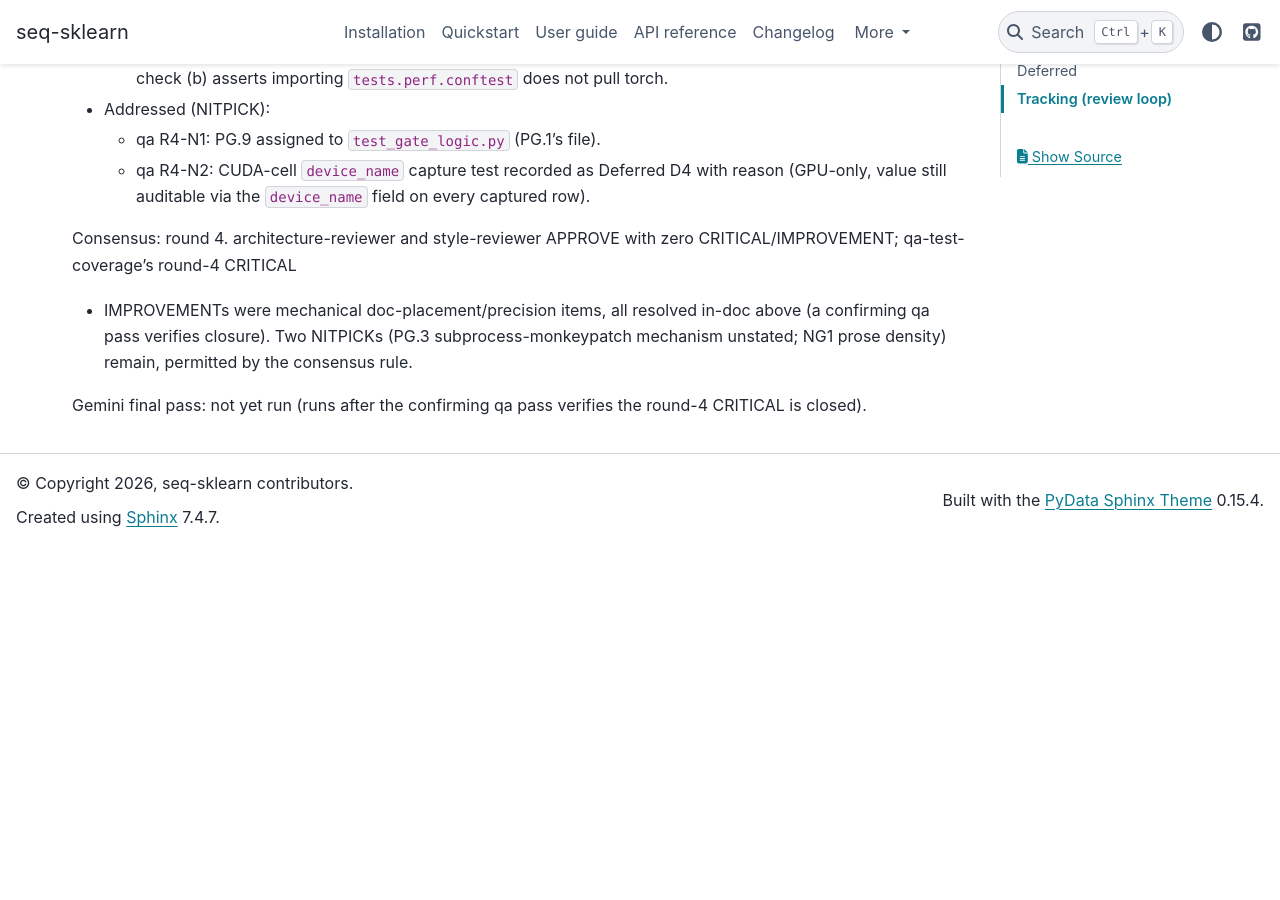
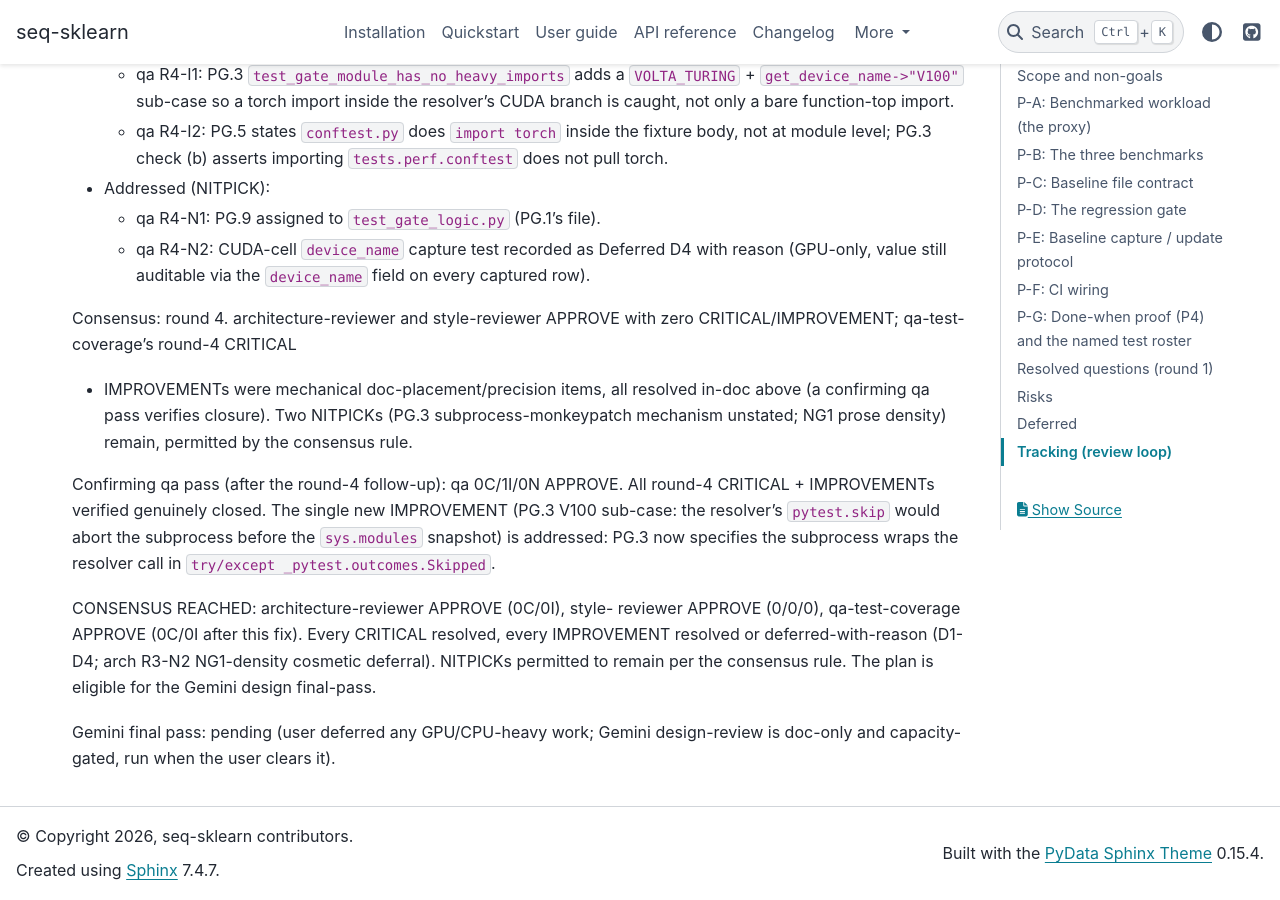
Before and after one commit to switch527/seq-sklearn, a Sphinx documentation site: the page built from docs/phase11_perf_baselines.md, in a window 1280 px wide and 900 px high, scrolled down 12281 px. Built offline with Sphinx 7.4.7 and the PyData theme 0.15.4, drawn with Linux system fonts in a browser that asks for light colours; before the commit the page ends 12827 px from its top, so only the background shows below that; some of the changed text lies outside the part shown.

Commit message:
docs(phase11): design-review CONSENSUS reached (qa confirming APPROVE)
Confirming qa pass: 0C/1I APPROVE. The one IMPROVEMENT (PG.3 V100
sub-case pytest.skip aborts subprocess before sys.modules snapshot)
fixed: subprocess wraps resolver call in try/except Skipped. arch +
style + qa all APPROVE. Every CRITICAL resolved, every IMPROVEMENT
resolved-or-deferred (D1-D4). Plan eligible for Gemini final-pass.

Co-Authored-By: Claude Opus 4.7 (1M context) <noreply@anthropic.com>

```diff
--- a/docs/phase11_perf_baselines.md
+++ b/docs/phase11_perf_baselines.md
@@ -376,8 +376,14 @@ and the gate's correctness offline, deterministic, and fast.
     `import torch` moved to the top of the resolver OR inside the
     `if VOLTA_TURING` branch, not only a bare function-top import; the
     resolver's own lazy `torch.cuda` call is patched out so the branch
-    runs without a GPU and without importing torch). Pins PC.1a /
-    arch-C3 so the fast PR suite cannot regress into pulling torch.
+    runs without a GPU and without importing torch). The V100 sub-case
+    resolves to "no baseline" (PC.2), which calls `pytest.skip`; the
+    subprocess script wraps the resolver call in
+    `try/except _pytest.outcomes.Skipped: pass` (qa confirming-I1) so
+    the `sys.modules` snapshot is taken AFTER the CUDA branch executes
+    regardless of the skip, otherwise the skip exception would abort
+    the subprocess before the assertion. Pins PC.1a / arch-C3 so the
+    fast PR suite cannot regress into pulling torch.
   - `test_cell_resolver_mapping`: monkeypatch `detect()` and
     `torch.cuda.get_device_name` => `CPU` resolves `cpu-x86`;
     `VOLTA_TURING` + device name containing `"T4"` resolves `t4`;
@@ -668,5 +674,21 @@ resolved in-doc above (a confirming qa pass verifies closure). Two
 NITPICKs (PG.3 subprocess-monkeypatch mechanism unstated; NG1 prose
 density) remain, permitted by the consensus rule.
 
-Gemini final pass: not yet run (runs after the confirming qa pass
-verifies the round-4 CRITICAL is closed).
+Confirming qa pass (after the round-4 follow-up): qa
+0C/1I/0N APPROVE. All round-4 CRITICAL + IMPROVEMENTs verified
+genuinely closed. The single new IMPROVEMENT (PG.3 V100 sub-case:
+the resolver's `pytest.skip` would abort the subprocess before the
+`sys.modules` snapshot) is addressed: PG.3 now specifies the
+subprocess wraps the resolver call in
+`try/except _pytest.outcomes.Skipped`.
+
+CONSENSUS REACHED: architecture-reviewer APPROVE (0C/0I), style-
+reviewer APPROVE (0/0/0), qa-test-coverage APPROVE (0C/0I after this
+fix). Every CRITICAL resolved, every IMPROVEMENT resolved or
+deferred-with-reason (D1-D4; arch R3-N2 NG1-density cosmetic
+deferral). NITPICKs permitted to remain per the consensus rule. The
+plan is eligible for the Gemini design final-pass.
+
+Gemini final pass: pending (user deferred any GPU/CPU-heavy work;
+Gemini design-review is doc-only and capacity-gated, run when the
+user clears it).
```
